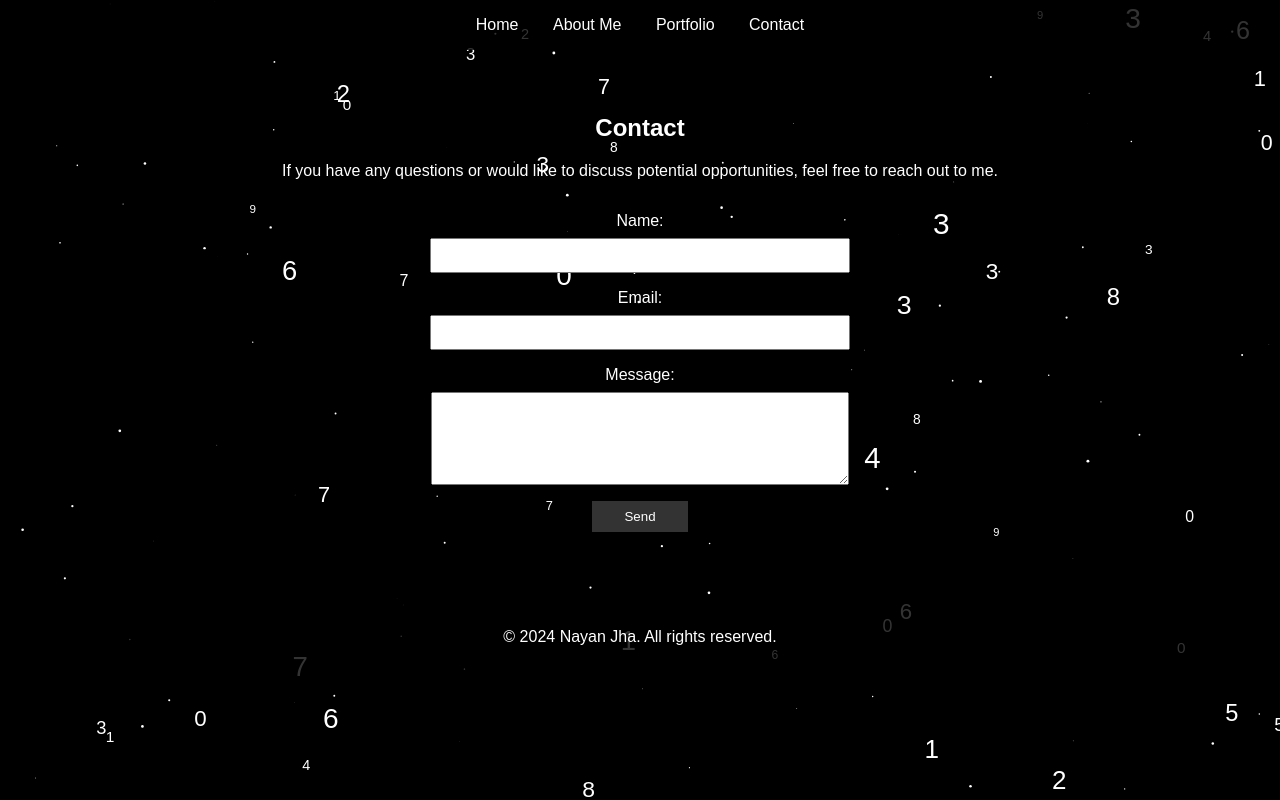
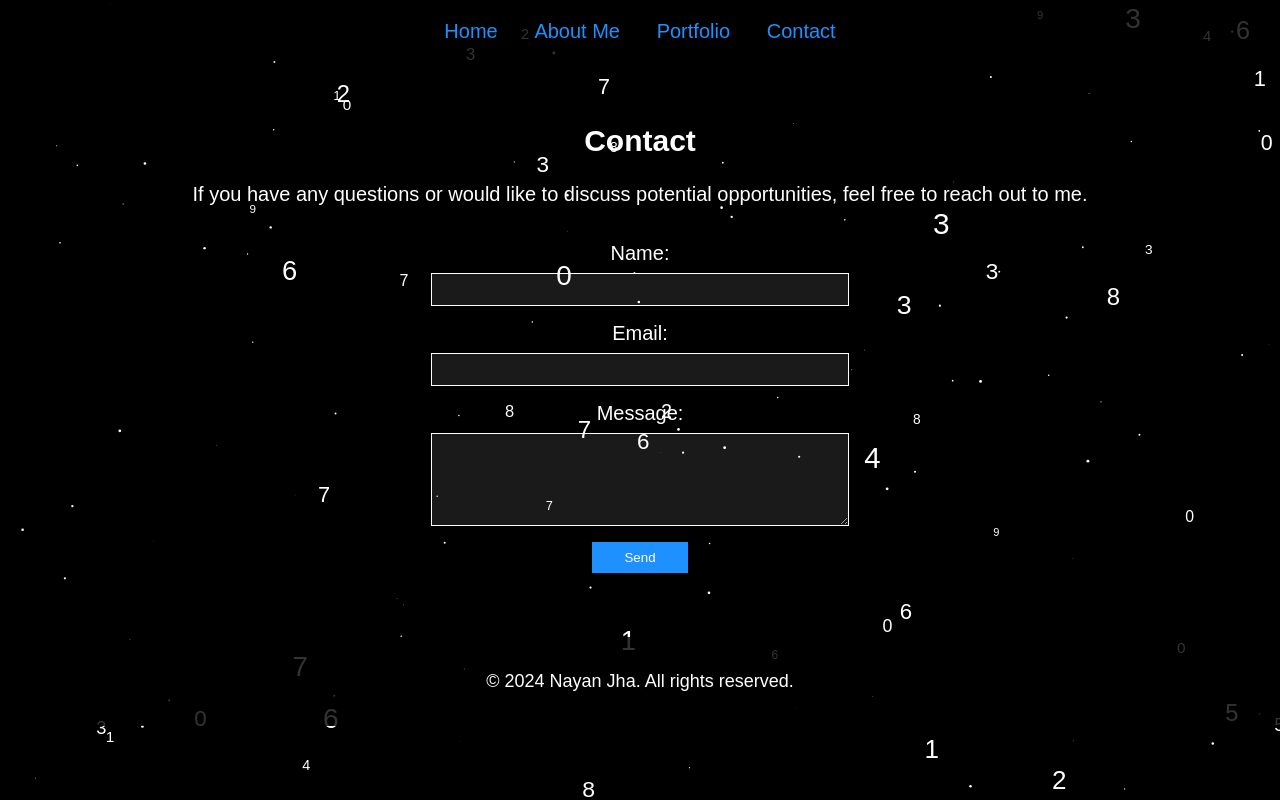
Before and after one commit to Nayan1810/Portfolio, a plain HTML site: page contact.html in a window 1280 px wide. Drawn offline with Linux system fonts and the light colour scheme.

Commit message:
Update styles.css

```diff
--- a/styles.css
+++ b/styles.css
@@ -1,11 +1,12 @@
 body {
-    font-family: Arial, sans-serif;
+    font-family: 'Arial', sans-serif;
     margin: 0;
     padding: 0;
-    color: #fff;
-    background-color: #000;
+    color: #ffffff;
+    background-color: #000000;
     overflow: hidden;
     position: relative;
+    font-size: 18px; /* Increased font size */
 }
 
 header {
@@ -15,12 +16,19 @@ header {
     text-align: center;
     position: relative;
     z-index: 10;
+    font-size: 24px; /* Increased font size */
 }
 
 nav a {
-    color: white;
+    color: #1e90ff; /* Changed to a modern blue color */
     margin: 0 15px;
     text-decoration: none;
+    font-size: 20px; /* Increased font size */
+    transition: color 0.3s ease;
+}
+
+nav a:hover {
+    color: #ff6347; /* Changed to a modern hover color */
 }
 
 .container {
@@ -29,6 +37,7 @@ nav a {
     padding: 2rem 0;
     position: relative;
     z-index: 10;
+    font-size: 20px; /* Increased font size */
 }
 
 .section {
@@ -53,6 +62,12 @@ nav a {
 .portfolio-item img {
     max-width: 100%;
     height: auto;
+    border: 2px solid #ffffff; /* Added border to images */
+    transition: transform 0.3s ease;
+}
+
+.portfolio-item img:hover {
+    transform: scale(1.05); /* Added hover effect */
 }
 
 .contact form {
@@ -70,15 +85,23 @@ nav a {
     max-width: 400px;
     padding: 0.5rem;
     margin-top: 0.5rem;
+    border: 1px solid #ffffff; /* Added border to inputs */
+    background-color: rgba(255, 255, 255, 0.1); /* Semi-transparent background */
+    color: #ffffff;
 }
 
 .contact button {
     margin-top: 1rem;
     padding: 0.5rem 2rem;
-    background-color: #333;
+    background-color: #1e90ff; /* Updated button color */
     color: white;
     border: none;
     cursor: pointer;
+    transition: background-color 0.3s ease;
+}
+
+.contact button:hover {
+    background-color: #ff6347; /* Updated hover color */
 }
 
 footer {
@@ -88,6 +111,7 @@ footer {
     padding: 1rem 0;
     position: relative;
     z-index: 10;
+    font-size: 18px; /* Increased font size */
 }
 
 #backgroundCanvas {
```
